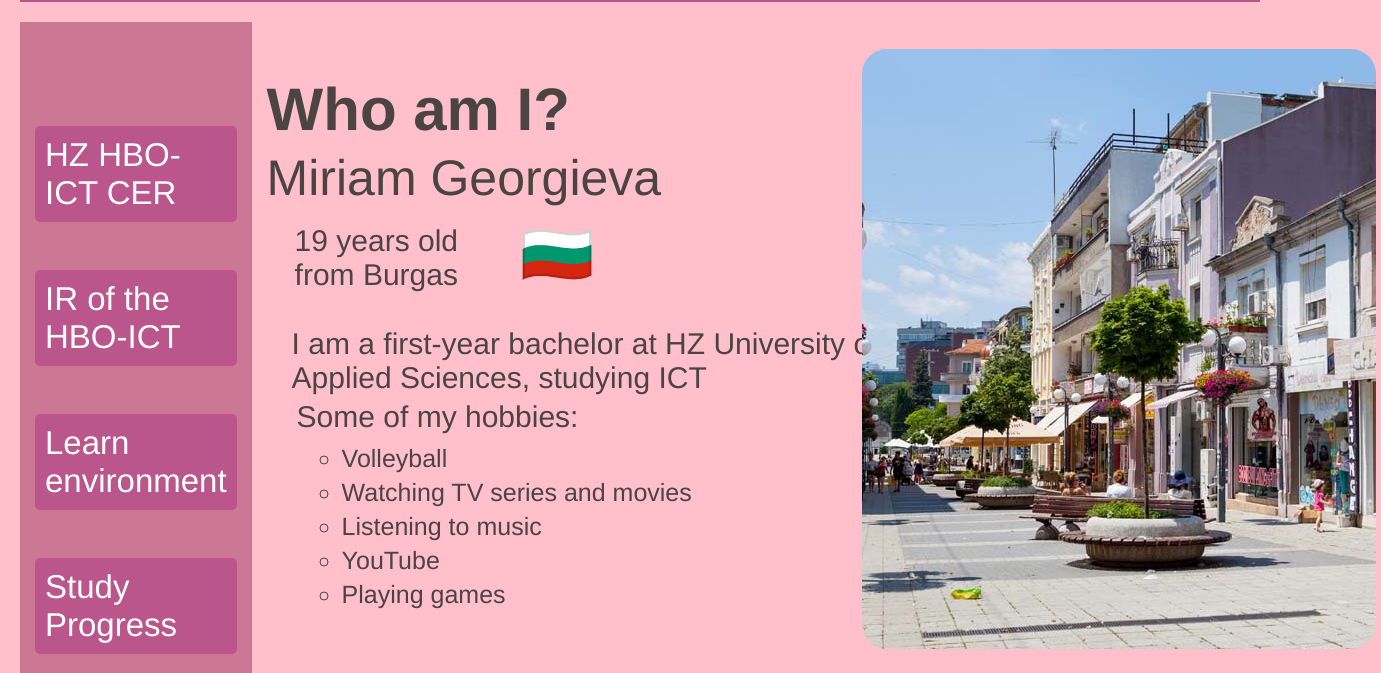
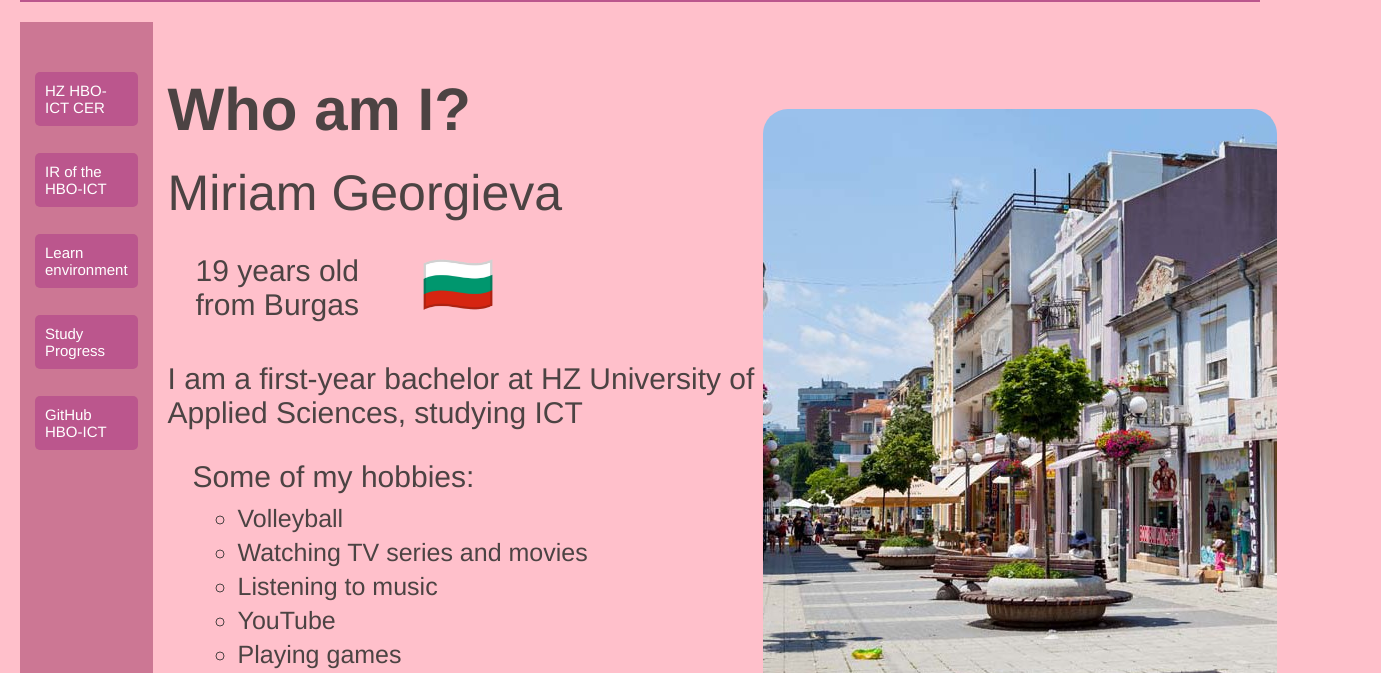
Before and after one commit to mirka175/geor0027.github.io, a plain HTML site: page HTML/profile.html in a window 1280 px wide. Shown: the part 127-800 px from the top of the page, 1381 px wide, since content can reach past the window. Drawn offline with Linux system fonts and the light colour scheme.

Commit message:
Add changes to teammates ideas

```diff
--- a/CSS/profile.css
+++ b/CSS/profile.css
@@ -1,14 +1,17 @@
 .p1 {
     font-size: 60px;
     font-weight: bold;
+    margin-bottom: 20px;
 }
 
 .p2 {
     display: inline;
     font-size: 50px;
+    margin-bottom: 20px;
 }
 
 table {
+    margin-top: 20px;
     font-size: 30px;
     border: 0px;
     text-align: left;
@@ -22,13 +25,8 @@ table img {
 }
 
 .p4 {
-    display: inline;
     font-size: 30px;
-    margin-left: 30px;
-}
-
-span {
-    margin-left: 30px;
+    margin-left: px;
 }
 
 .p5 {
--- a/HTML/profile.html
+++ b/HTML/profile.html
@@ -50,10 +50,9 @@
           <td><img src="../resources/bgflag.png"></td>
         </tr>
       </table><br>
-      <p class="p4">I am a first-year bachelor at HZ University of <br><span> Applied Sciences, studying ICT</span>
+      <p class="p4" style="margin-bottom: 30px;">I am a first-year bachelor at HZ University of <br>Applied
+          Sciences, studying ICT
       </p>
-
-      <article>
       <p class="p5"> Some of my hobbies:</p>
       <ul class="ul2">
         <li>Volleyball</li>
@@ -62,7 +61,6 @@
         <li>YouTube</li>
         <li>Playing games</li>
       </ul>
-      </article>
       <img src="../resources/burgas.jpg" class="images">
     </main>
   </div>
--- a/css/style.css
+++ b/css/style.css
@@ -87,8 +87,7 @@ footer {
 /*Aside menu*/
 aside {
     background-color: #CC7794;
-    font-size: 33px;
-
+    font-size: 15px;
 }
 
 .ul1 {
```
Lines whose indentation alone changed are shown as unchanged.
